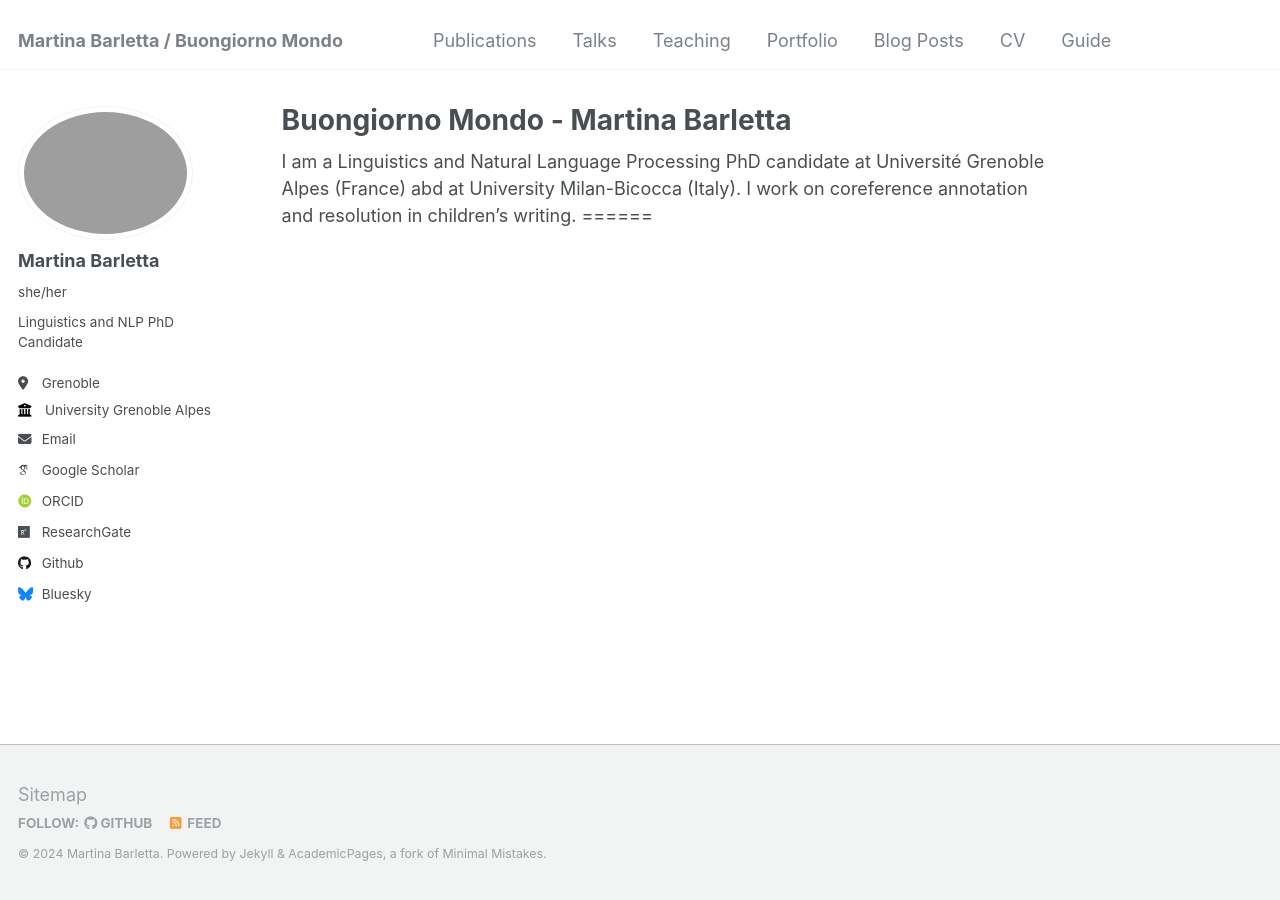
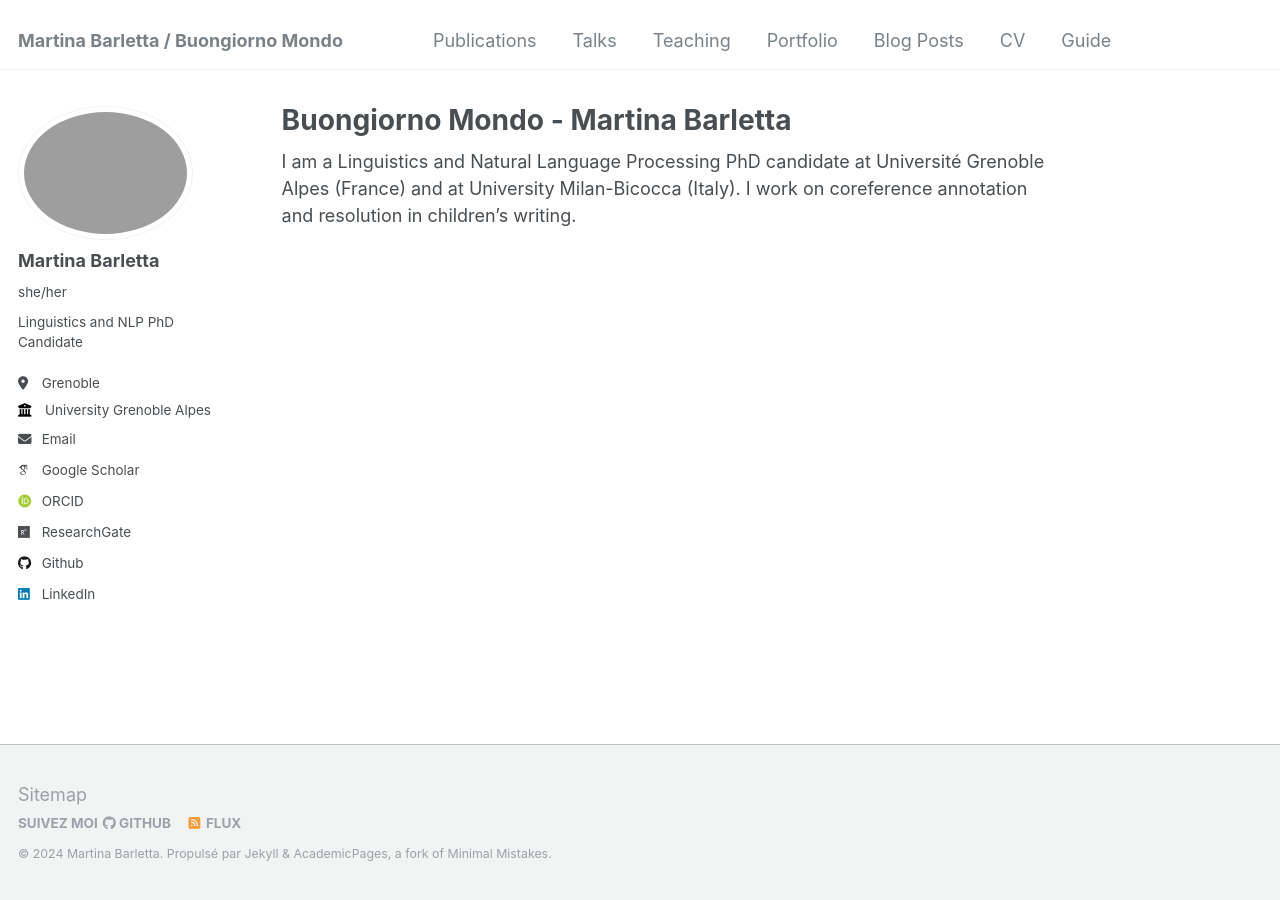
Before and after one commit to martinabarletta/martina-barletta, a Jekyll site: the page built from _pages/about.md, in a window 1280 px wide. Built offline with Jekyll 4.4.1, drawn with Linux system fonts in a browser that asks for light colours; some web fonts are replaced.

Commit message:
update about.md and config

```diff
--- a/_config.yml
+++ b/_config.yml
@@ -7,7 +7,7 @@
 # server process.
 
 # Basic Site Settings
-locale                   : "en-US"
+locale                   : "fr-FR"
 title                    : "Martina Barletta / Buongiorno Mondo"
 title_separator          : "-"
 name                     : &name "Martina Barletta"
@@ -21,7 +21,7 @@ repository               : "martinabarletta/martina-barletta.github.io"
 #               Additional customization can be done by editing /_includes/author-profile.html
 author:
   # Biographic information
-  avatar           : "images/bio-photo.png"
+  avatar           : "/images/bio-photo.png"
   name             : "Martina Barletta"
   pronouns         : "she/her"
   bio              : "Linguistics and NLP PhD Candidate"
@@ -46,7 +46,7 @@ author:
   stackoverflow    : # User number or user number and name (i.e., use "1" or "1/jeff-atwood")
 
   # Social media
-  bluesky          : "bsky.app" # Replace this with you Bluesky username
+  bluesky          : # "bsky.app" # Replace this with you Bluesky username
   facebook         : # Username
   flickr           : # Username
   foursquare       : # Username
@@ -55,7 +55,7 @@ author:
   keybase          : # Username
   instagram        : # Username
   lastfm           : # Username
-  linkedin         : # Username
+  linkedin         : martina-barletta
   mastodon         : # URL
   medium           : # URL
   pinterest        : # Username
@@ -288,7 +288,7 @@ sass:
 permalink: /:categories/:title/
 # paginate: 5 # amount of posts to show
 # paginate_path: /page:num/
-timezone: America/Los_Angeles # http://en.wikipedia.org/wiki/List_of_tz_database_time_zones
+timezone: France/Paris # http://en.wikipedia.org/wiki/List_of_tz_database_time_zones
 
 
 # Plugins
--- a/_pages/about.md
+++ b/_pages/about.md
@@ -7,6 +7,5 @@ redirect_from:
   - /about.html
 ---
 
-I am a Linguistics and Natural Language Processing PhD candidate at Université Grenoble Alpes (France) abd at University Milan-Bicocca (Italy).
+I am a Linguistics and Natural Language Processing PhD candidate at Université Grenoble Alpes (France) and at University Milan-Bicocca (Italy).
 I work on coreference annotation and resolution in children's writing.
-======
```
Also changed, not shown: README.md (+1 -0 lines), images/foto_profilo.jpg (added).
